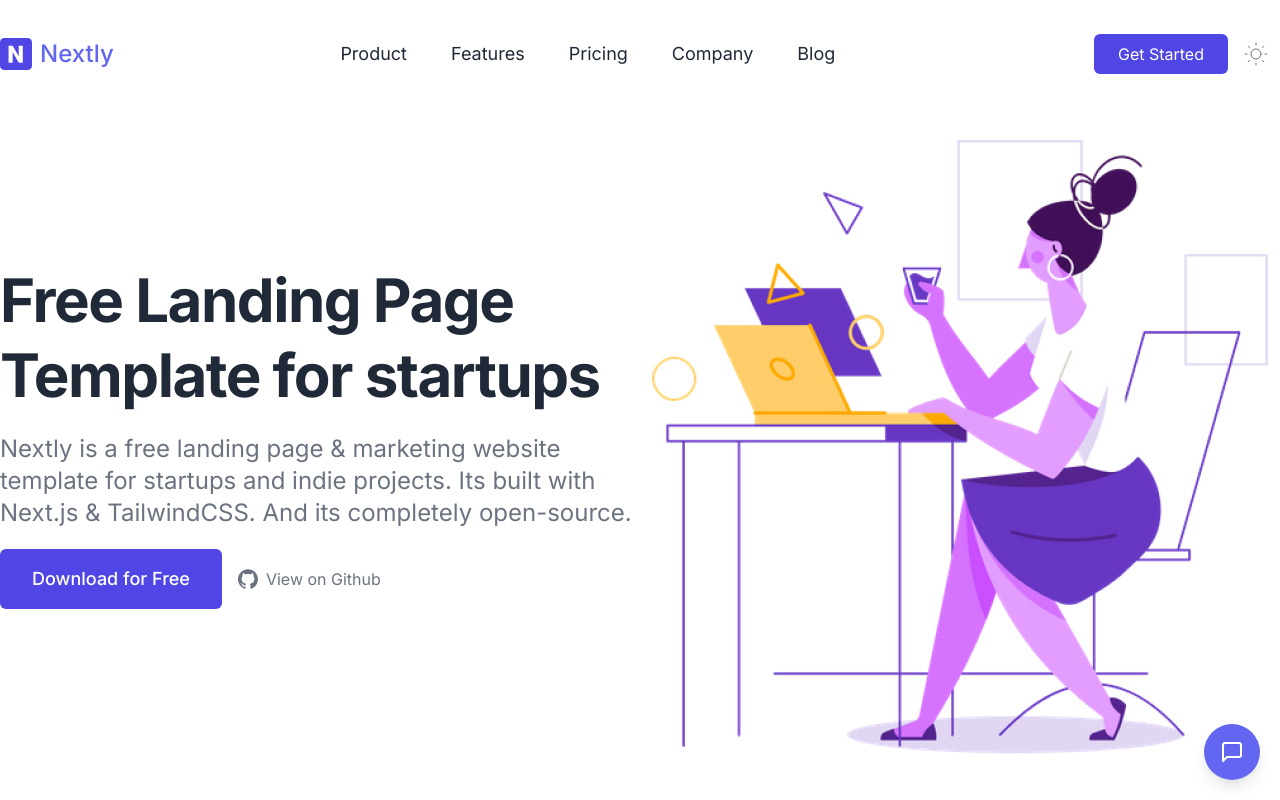
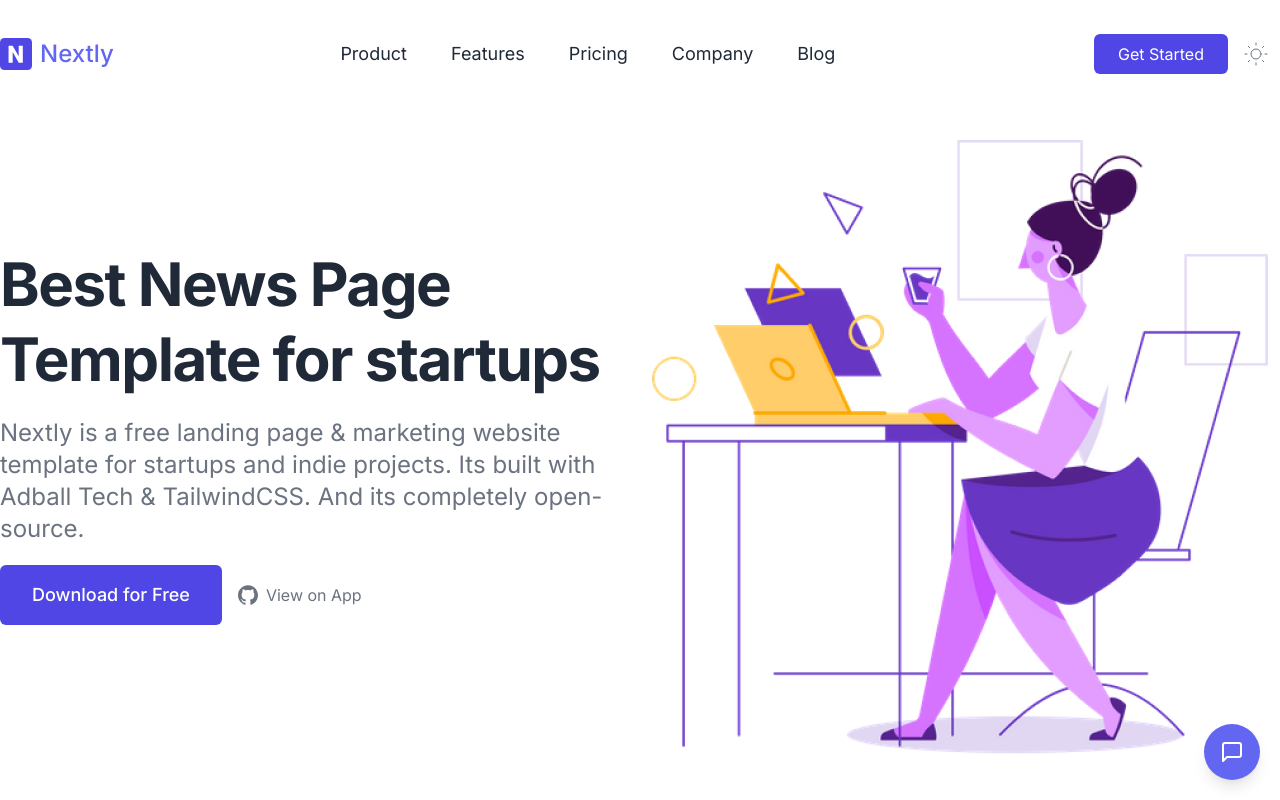
Before and after one commit to Maliek2/nextly-web, a Next.js app: page / in a window 1280 px wide. Shown: the top 800 px of the page. Built offline with nearby package versions, Linux system fonts and the light colour scheme.

Commit message:
Update hero.js

```diff
--- a/components/hero.js
+++ b/components/hero.js
@@ -9,24 +9,24 @@
         <div className="flex items-center w-full lg:w-1/2">
           <div className="max-w-2xl mb-8">
             <h1 className="text-4xl font-bold leading-snug tracking-tight text-gray-800 lg:text-4xl lg:leading-tight xl:text-6xl xl:leading-tight dark:text-white">
-              Free Landing Page Template for startups
+              Best News Page Template for startups
             </h1>
             <p className="py-5 text-xl leading-normal text-gray-500 lg:text-xl xl:text-2xl dark:text-gray-300">
               Nextly is a free landing page & marketing website
               template for startups and indie projects. Its built with
-              Next.js & TailwindCSS. And its completely open-source.
+              Adball Tech & TailwindCSS. And its completely open-source.
             </p>
 
             <div className="flex flex-col items-start space-y-3 sm:space-x-4 sm:space-y-0 sm:items-center sm:flex-row">
               <a
-                href="https://web3templates.com/templates/nextly-landing-page-template-for-startups"
+                href="https://www.adball.online/amp/templates/nextly"
                 target="_blank"
                 rel="noopener"
                 className="px-8 py-4 text-lg font-medium text-center text-white bg-indigo-600 rounded-md ">
                 Download for Free
               </a>
               <a
-                href="https://github.com/web3templates/nextly-template/"
+                href="https://github.com/Maliek2/nextly/amp/"
                 target="_blank"
                 rel="noopener"
                 className="flex items-center space-x-2 text-gray-500 dark:text-gray-400">
@@ -38,10 +38,10 @@
                   viewBox="0 0 24 24"
                   fill="currentColor"
                   xmlns="http://www.w3.org/2000/svg">
-                  <title>GitHub</title>
+                  <title>GitHub Repo</title>
                   <path d="M12 .297c-6.63 0-12 5.373-12 12 0 5.303 3.438 9.8 8.205 11.385.6.113.82-.258.82-.577 0-.285-.01-1.04-.015-2.04-3.338.724-4.042-1.61-4.042-1.61C4.422 18.07 3.633 17.7 3.633 17.7c-1.087-.744.084-.729.084-.729 1.205.084 1.838 1.236 1.838 1.236 1.07 1.835 2.809 1.305 3.495.998.108-.776.417-1.305.76-1.605-2.665-.3-5.466-1.332-5.466-5.93 0-1.31.465-2.38 1.235-3.22-.135-.303-.54-1.523.105-3.176 0 0 1.005-.322 3.3 1.23.96-.267 1.98-.399 3-.405 1.02.006 2.04.138 3 .405 2.28-1.552 3.285-1.23 3.285-1.23.645 1.653.24 2.873.12 3.176.765.84 1.23 1.91 1.23 3.22 0 4.61-2.805 5.625-5.475 5.92.42.36.81 1.096.81 2.22 0 1.606-.015 2.896-.015 3.286 0 .315.21.69.825.57C20.565 22.092 24 17.592 24 12.297c0-6.627-5.373-12-12-12" />
                 </svg>
-                <span> View on Github</span>
+                <span>View on App</span>
               </a>
             </div>
           </div>
```
